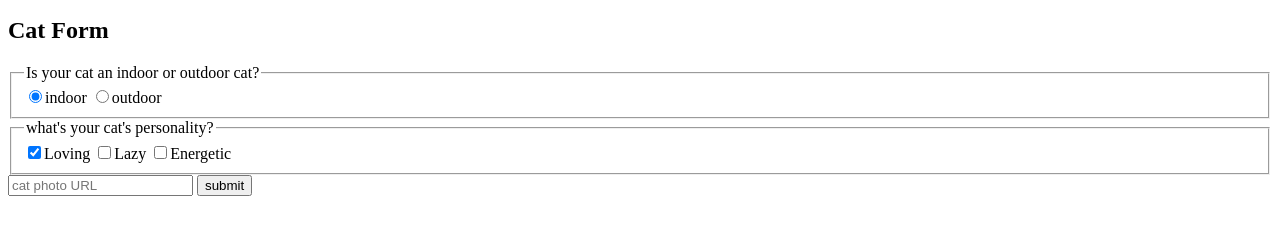
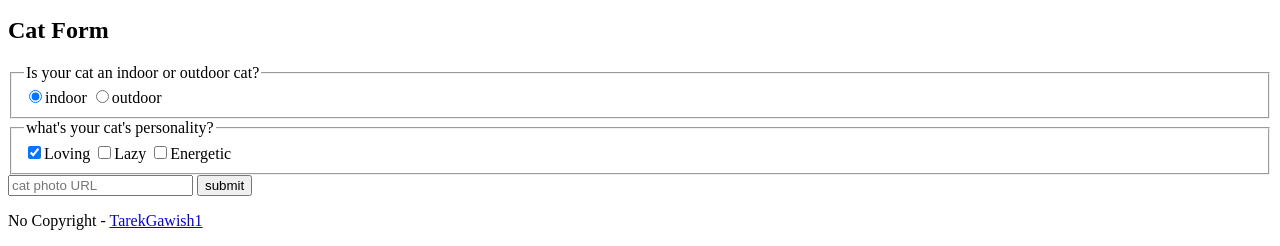
Before and after one commit to TarekGawish1/chat-photo-app, a plain HTML site: page index.html in a window 1280 px wide. Shown: the part 1519-1765 px from the top of the page. Before the commit the page ends 1723 px from the top, so only its background shows below. Drawn offline with Linux system fonts and the light colour scheme.

Commit message:
Add footer section

```diff
--- a/index.html
+++ b/index.html
@@ -58,6 +58,9 @@
             </form>
         </section>
     </main>
+    <footer>
+        <p>No Copyright - <a href="https://github.com/TarekGawish1">TarekGawish1</a></p>
+    </footer>
 </body>
 </body>
 
```
